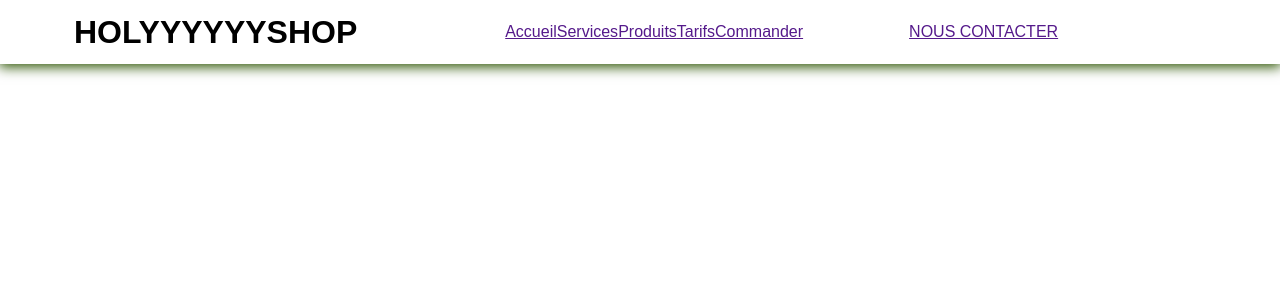
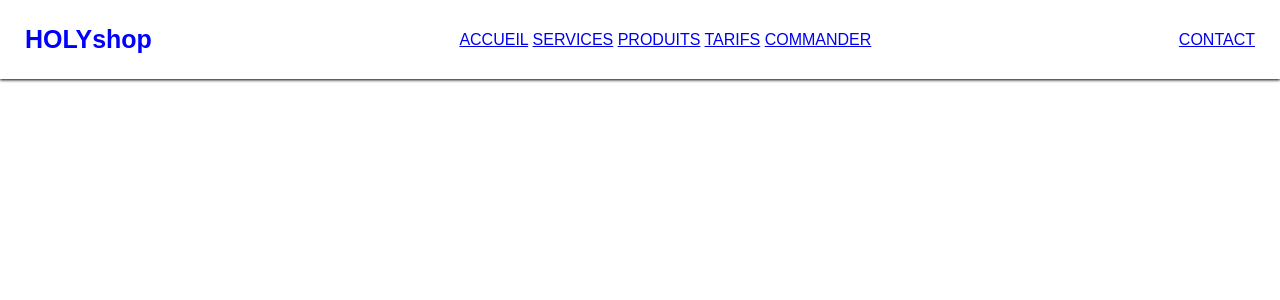
Before and after one commit to Wens10/HolyShop---Projet, a PHP site: page / in a window 1280 px wide. Shown: the top 300 px of the page. Run offline with PHP 8.4, Linux system fonts and the light colour scheme.

Commit message:
changement

```diff
--- a/index.html
+++ b/index.html
@@ -7,20 +7,16 @@
     <link rel="stylesheet" href="style.css">
 </head>
 <body>
-   <nav>
-    <p id="NOM_ENTREPRISE">HOLYYYYYY<span>SHOP</span></p>
-
-    <div id="links">
-
-        <a href="">Accueil</a>
-        <a href="">Services</a>
-        <a href="">Produits</a>
-        <a href="">Tarifs</a>
-        <a href="">Commander</a> <!--Formulaire de commande-->
-
-    </div>
-    <a href="" class="green-button">NOUS CONTACTER</a>  </p>
-
-   </nav>
+    <header class="header">
+        <a href="#" class="logo">HOLY<span>shop</span></a>
+        <nav class="navbar">
+         <a href="#">ACCUEIL</a>
+         <a href="#">SERVICES</a>
+         <a href="#">PRODUITS</a>
+         <a href="#">TARIFS</a>
+         <a href="#">COMMANDER</a>  <!-- formulaire de commande -->
+        </nav>
+        <a href="#" class="btn-contact">CONTACT</a>
+     </header>
 </body>
 </html>
--- a/style.css
+++ b/style.css
@@ -1,22 +1,33 @@
 * {
-    margin:0;
-    font-family: sans-serif;
+    margin: 0;
+    padding: 0;
+    box-sizing: border-box;
+    font-family: "Poppins", sans-serif;
 }
-nav {
-    box-shadow: 0 2px 12px 1px #2b5300;
-    display: flex;
+
+body {
+    background: white;
+    color: black;
+}
+
+.header {
+    position: fixed;
+    top: 0;
+    left: 0;
     width: 100%;
-    flex-wrap: wrap;
-    height: 4rem;
-    justify-content: space-around;
-    align-items: center;
-}
-#links {
-    width: 20%;
+    padding: 25px;
+    background: transparent;
     display: flex;
     justify-content: space-between;
+    align-items: center;
+    z-index: 100%;
+    box-shadow: 0px 1px 3px black;
 }
-#NOM_ENTREPRISE {
-    font-size: xx-large;
-    font-weight: bolder;
+
+.logo {
+    position: relative;
+    font-size: 25px;
+    color: blue;
+    text-decoration: none;
+    font-weight: 700;
 }
```
